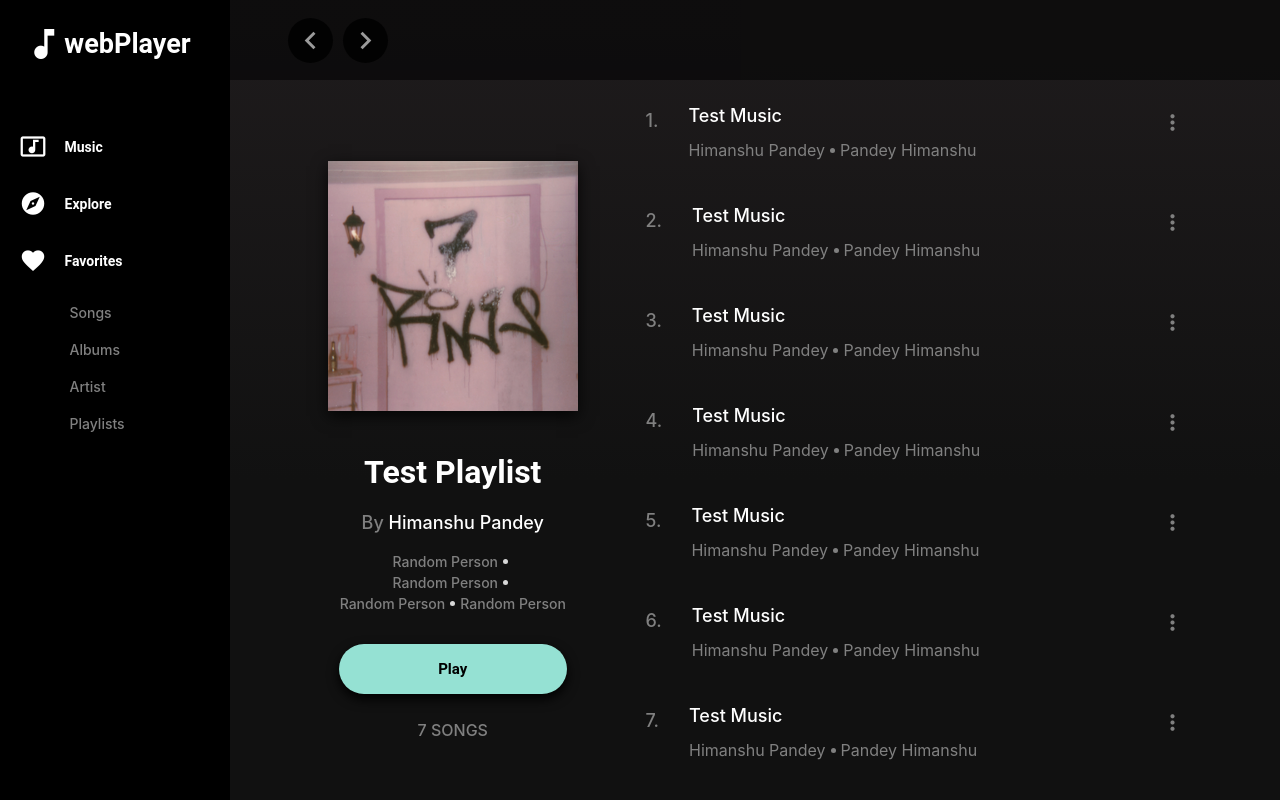
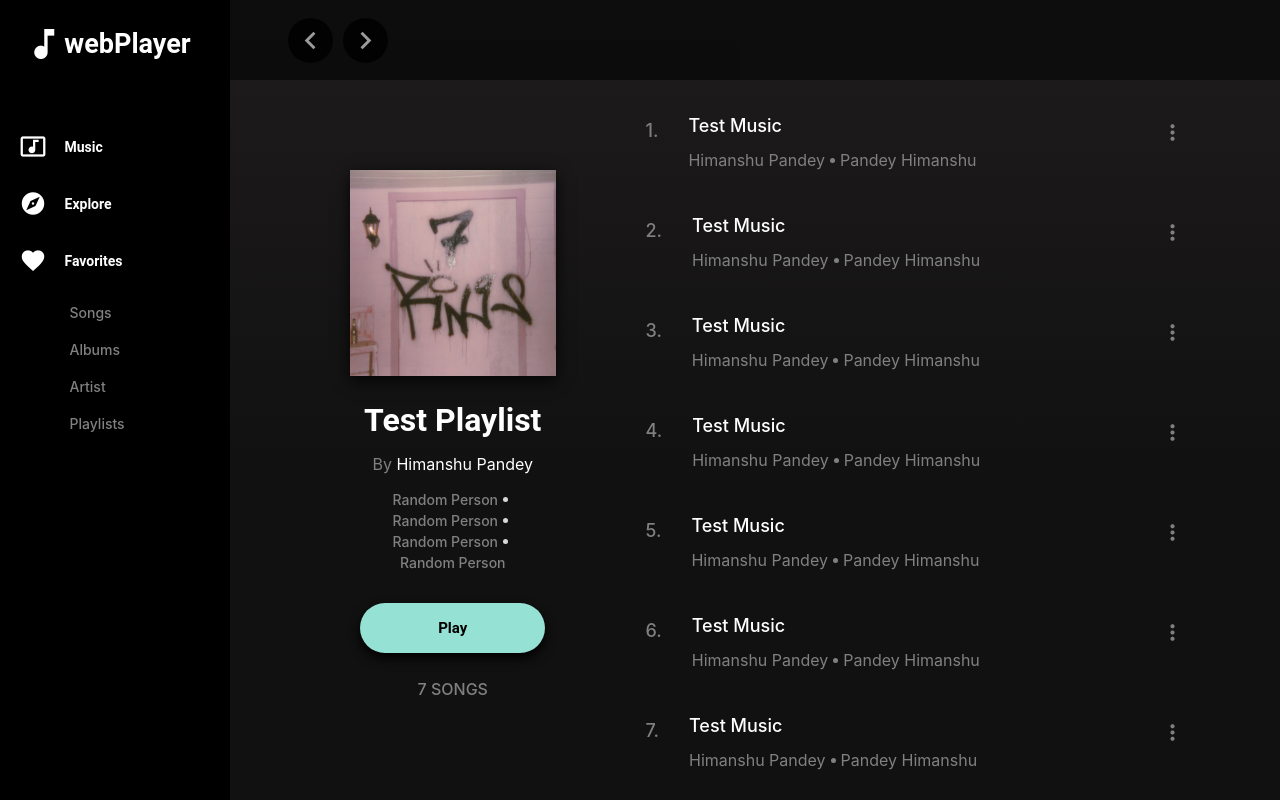
Before and after one commit to coderINcheif/webPlayer, an Angular app: page /playlist/some-random-id in a window 1280 px wide. Built offline with nearby package versions, Linux system fonts and the light colour scheme.

Commit message:
playlist banner in playlist detail is now centered

```diff
--- a/src/app/playlist-detail/banner/banner.component.html
+++ b/src/app/playlist-detail/banner/banner.component.html
@@ -1,5 +1,7 @@
-<div class="container">
+<div style="height: 170px;"></div>
+<!-- <div class="app-image"> -->
 <app-image [url]="details.cover"></app-image>
+<!-- </div> -->
 <div class="details">
   <h1 class="title">{{ details.title }}</h1>
   <p class="creater"><span>By</span> {{ details.created_by }}</p>
@@ -15,10 +17,9 @@
     (mousedown)="mouseEvent($event)"
     (mouseup)="mouseEvent($event)"
     [@mousedownTrigger]="isMousedown ? 'mousedown' : '*'"
-      class="play-pause"
     type="submit"
     value="Play"
   />
   <p class="songs-count">{{ details.songs }} SONGS</p>
 </div>
-</div>
+<div style="height: 150px;"></div>
--- a/src/app/playlist-detail/banner/banner.component.scss
+++ b/src/app/playlist-detail/banner/banner.component.scss
@@ -1,57 +1,45 @@
-div {
-  display: flex;
-  flex-flow: column;
-  justify-content: center;
-  align-items: center;
-  overflow: scroll;
-  user-select: none;
-  color: grey;
-  width: 100%;
-  &.container {
-    margin-top: 80px;
-  }
-  &::-webkit-scrollbar {
-    display: none;
-  }
-  scrollbar-width: none;
-  app-image {
-    margin-top: 25%;
-    width: 250px;
-  }
+// .app-image {
+//   // display: flex;
+//   // flex-flow: column;
+//   width: 100px;
+// }
+.details {
+  text-align: center;
   h1 {
-    height: min-content;
-    text-align: center;
+    margin: 5px 0 15px 0;
   }
   p {
-    height: min-content;
-    text-align: center;
     font-family: -apple-system, BlinkMacSystemFont, 'Segoe UI', Roboto, Oxygen,
       Ubuntu, Cantarell, 'Open Sans', 'Helvetica Neue', sans-serif;
     color: grey;
     font-weight: 500;
   }
-  .details {
   margin-top: 20px;
-    margin-bottom: 30px;
-    height: min-content;
+  display: flex;
+  flex-flow: column;
+  justify-items: center;
+  align-items: center;
   font-family: 'roboto', sans-serif;
   color: white;
+  width: 100%;
   .creater {
     color: white;
     margin-top: 0;
+    margin-bottom: 15px;
     font-weight: 100;
-      font-size: 18px;
-      font-weight: 500;
+    font-size: 16px;
+    font-weight: 400;
     span {
       color: grey;
-      }
     }
   }
   .artists {
     height: min-content;
     display: flex;
     flex-flow: row wrap;
-    width: 70%;
+    justify-content: center;
+    align-items: center;
+    width: 100%;
     p {
       font-size: 14px;
       display: flex;
@@ -71,9 +59,9 @@ div {
       }
     }
   }
-  .play-pause {
+  input[type='submit'] {
     margin: 30px 0 10px 0;
-    width: 70%;
+    width: 90%;
     height: 50px;
     border: none;
     border-radius: 25px;
@@ -85,9 +73,5 @@ div {
     cursor: pointer;
     background-color: #95e1d3;
     color: black;
-    display: flex;
-    flex-flow: column;
-    align-items: center;
-    justify-content: center;
   }
 }
--- a/src/app/playlist-detail/components/playlist-detail.component.html
+++ b/src/app/playlist-detail/components/playlist-detail.component.html
@@ -8,13 +8,37 @@
       ') 30px, #111111 60%)'
   }"
 >
-  <app-playlist-detail-banner
-    [details]="playlist"
+  <div
+    #banner
+    (scroll)="
+      linkedScrolling({
+        element: banner,
+        elementClass: 'banner',
+        linked: track,
+        linkedClass: 'track-list'
+      })
+    "
     class="banner"
-  ></app-playlist-detail-banner>
+  >
+    <app-playlist-detail-banner
+      [details]="playlist"
+    ></app-playlist-detail-banner>
+  </div>
 
-  <app-playlist-detail-track-list
-    [track-list]="playlist.tracks"
+  <div
     class="track-list"
-  ></app-playlist-detail-track-list>
+    #track
+    (scroll)="
+      linkedScrolling({
+        element: track,
+        elementClass: 'track-list',
+        linked: banner,
+        linkedClass: 'banner'
+      })
+    "
+  >
+    <app-playlist-detail-track-list
+      [track-list]="playlist.tracks"
+    ></app-playlist-detail-track-list>
+  </div>
 </div>
--- a/src/app/playlist-detail/components/playlist-detail.component.scss
+++ b/src/app/playlist-detail/components/playlist-detail.component.scss
@@ -1,5 +1,5 @@
 div {
-  height: calc(100vh);
+  height: 100vh;
   display: grid;
   grid-template-areas: 'banner track-list';
   grid-template-columns: 35% 1fr;
@@ -7,11 +7,17 @@ div {
   overflow: hidden;
   .banner {
     grid-area: banner;
-    display: initial;
-    overflow-y: scroll;
+    overflow: scroll;
     scrollbar-width: none;
+    display: flex;
+    flex-flow: column;
+    // justify-content: center;
+    // align-items: center;
     &::-webkit-scrollbar {
       display: none;
+    }
+    app-playlist-detail-banner {
+      margin: auto;
     }
   }
   .track-list {
@@ -19,6 +25,7 @@ div {
     display: initial;
     overflow-y: scroll;
     scrollbar-width: none;
+    padding: 0;
     &::-webkit-scrollbar {
       display: none;
     }
--- a/src/app/playlist-detail/components/playlist-detail.component.ts
+++ b/src/app/playlist-detail/components/playlist-detail.component.ts
@@ -1,6 +1,14 @@
 import { PlaylistDetailInterface } from './../interfaces/playlist-detail.interface';
 import { PlaylistDetailService } from './services/playlist-detail.service';
 import { Component, OnInit } from '@angular/core';
+import { ElementArrayFinder } from 'protractor';
+
+interface LinkedScrolling {
+  element: HTMLElement;
+  elementClass: string;
+  linked: HTMLElement;
+  linkedClass: string;
+}
 
 @Component({
   selector: 'app-playlist-detail',
@@ -10,9 +18,23 @@ import { Component, OnInit } from '@angular/core';
 export class PlaylistDetailComponent implements OnInit {
   playlist: PlaylistDetailInterface;
   gradientOpacity = 0.09;
+  prevScrollPos = { banner: 0, 'track-list': 0 };
+
   constructor(private playlistDetail: PlaylistDetailService) {}
 
   ngOnInit() {
     this.playlist = this.playlistDetail.playlist;
   }
+
+  linkedScrolling({
+    element,
+    elementClass,
+    linked,
+    linkedClass,
+  }: LinkedScrolling) {
+    const scrollDist = element.scrollTop - this.prevScrollPos[elementClass];
+    linked.scrollTop += scrollDist;
+    this.prevScrollPos[elementClass] = element.scrollTop;
+    this.prevScrollPos[linkedClass] = linked.scrollTop;
+  }
 }
--- a/src/app/playlist-detail/track-list/track-list.component.scss
+++ b/src/app/playlist-detail/track-list/track-list.component.scss
@@ -10,7 +10,7 @@ ol {
   justify-content: center;
   font-size: 18px;
   padding: 0;
-  margin-top: 80px;
+  margin-top: 90px;
   li {
     display: flex;
     flex-flow: row;
```
Lines whose indentation alone changed are shown as unchanged.
